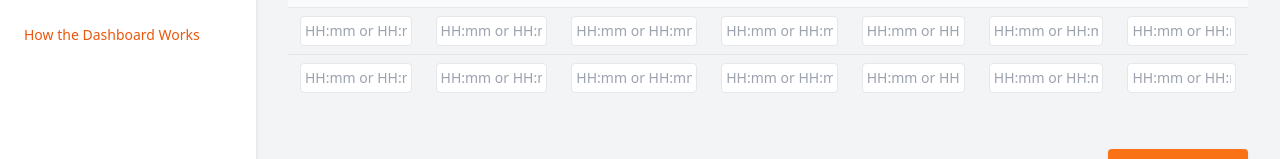
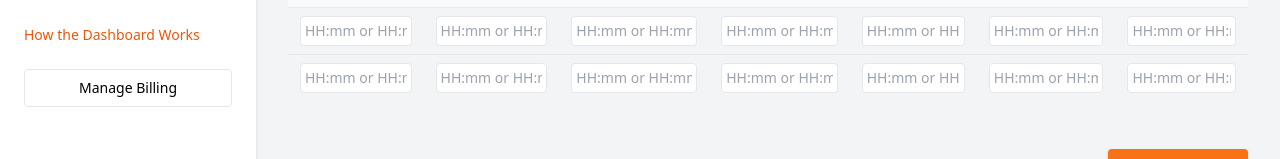
Before and after one commit to rodneyberubee/viv-frontend, a Next.js app: page /settings/template in a window 1280 px wide. Shown: the part 231-390 px from the top of the page. Built offline with nearby package versions, Linux system fonts and the light colour scheme; no server answers; sample sign-in values are in the browser's storage.

Commit message:
Update template.tsx

```diff
--- a/pages/settings/template.tsx
+++ b/pages/settings/template.tsx
@@ -15,6 +15,7 @@ const SettingsPage = ({ restaurantId }: SettingsProps) => {
   const [jwtToken, setJwtToken] = useState<string | null>(null);
   const [loading, setLoading] = useState(true);
   const [config, setConfig] = useState<Config>({ maxReservations: 0, futureCutoff: 0 });
+  const [billingLoading, setBillingLoading] = useState(false);
 
   useEffect(() => {
     const params = new URLSearchParams(window.location.search);
@@ -109,12 +110,36 @@ const SettingsPage = ({ restaurantId }: SettingsProps) => {
     }
   };
 
+  const openBillingPortal = async () => {
+    if (!restaurantId) return;
+    setBillingLoading(true);
+    try {
+      const res = await safeFetch(`https://api.vivaitable.com/api/billing/${restaurantId}/portal`, {
+        method: 'POST',
+        headers: {
+          'Content-Type': 'application/json',
+          ...(jwtToken ? { Authorization: `Bearer ${jwtToken}` } : {}),
+        },
+        body: JSON.stringify({}), // no body needed if stripeCustomerId is in Airtable config
+      });
+      const data = await res.json();
+      if (!data?.url) throw new Error(data?.error || 'Failed to create billing portal session');
+      window.location.href = data.url;
+    } catch (err: any) {
+      console.error('[ERROR] Opening billing portal failed:', err);
+      alert(`Unable to open billing portal. ${err?.message || ''}`);
+    } finally {
+      setBillingLoading(false);
+    }
+  };
+
   if (loading) return <div className="p-8 text-center">Loading...</div>;
 
   return (
     <div className="flex min-h-screen bg-gray-100">
       <aside className="w-64 bg-white shadow-md p-6 space-y-6">
         <h2 className="text-2xl font-bold tracking-tight">Dashboard</h2>
+
         <div>
           <p className="text-sm text-gray-600 mb-2">Your Viv AI Link</p>
           <div className="flex space-x-2">
@@ -133,22 +158,34 @@ const SettingsPage = ({ restaurantId }: SettingsProps) => {
           </div>
           <p className="text-xs text-gray-500 mt-2">Share this link for direct AI reservations.</p>
         </div>
+
         <a
           href={`/dashboard/${restaurantId}`}
           className="block text-orange-600 hover:underline text-sm mt-4"
         >
           Reservations
         </a>
+
         <a
           href="/dashboard/how-to-dashboard"
           className="block text-orange-600 hover:underline text-sm"
         >
           How the Dashboard Works
         </a>
+
+        <button
+          onClick={openBillingPortal}
+          disabled={billingLoading}
+          className="w-full mt-2 border rounded px-3 py-2 text-sm hover:shadow-sm disabled:opacity-60"
+          title="Open Stripe Customer Portal"
+        >
+          {billingLoading ? 'Opening Billing…' : 'Manage Billing'}
+        </button>
       </aside>
 
       <main className="flex-1 p-8 space-y-8">
         <h1 className="text-3xl font-bold">Restaurant Settings</h1>
+
         <div className="grid grid-cols-1 lg:grid-cols-4 gap-4">
           <div>
             <label className="block text-gray-700 font-medium mb-1">Max Reservations</label>
@@ -171,6 +208,7 @@ const SettingsPage = ({ restaurantId }: SettingsProps) => {
             />
           </div>
         </div>
+
         <div className="overflow-auto">
           <table className="w-full text-sm">
             <thead className="bg-gray-50">
@@ -214,6 +252,7 @@ const SettingsPage = ({ restaurantId }: SettingsProps) => {
             </tbody>
           </table>
         </div>
+
         <div className="flex justify-end">
           <button
             onClick={updateConfig}
```
